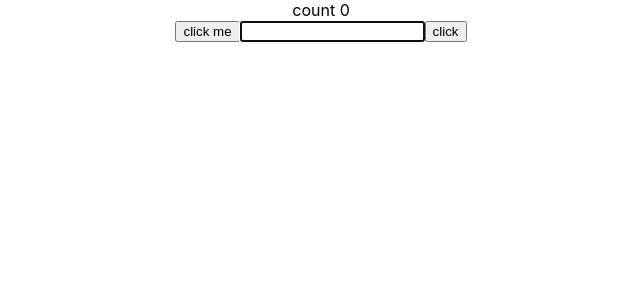
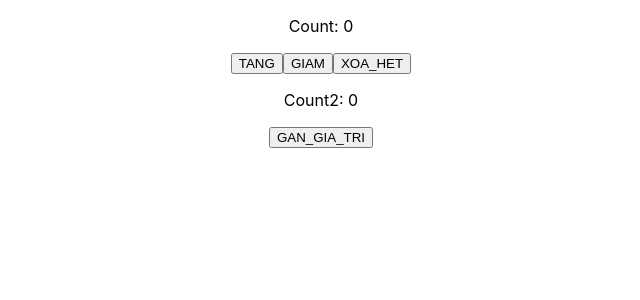
Before and after one commit to toanlehcm/HoleTex, a React (Create React App) app: page / in a window 1280 px wide. Shown: the top 300 px of the page, without its empty margins (319-959 px from the left). Built offline with nearby package versions, Linux system fonts and the light colour scheme.

Commit message:
LearnUseReducer: demo.

```diff
--- a/src/App.js
+++ b/src/App.js
@@ -1,10 +1,10 @@
 import './App.css';
-import LearnUseRef from './lesson/LearnUseRef';
+import LearnUseReducer from './lesson/LearnUseReducer';
 
 function App() {
   return (
     <div className="App">
-      <LearnUseRef />
+      <LearnUseReducer />
     </div>
   );
 }
--- /dev/null
+++ b/src/lesson/LearnUseReducer/index.js
@@ -0,0 +1,67 @@
+import React, { useEffect, useReducer, useRef, useState } from 'react';
+
+/**
+ * ACTION: 'ADD_NEW_ITEM'
+ * VIEW: nhan len 1 button -> dispatch('ADD_NEW_ITEM')
+ * REDUCER (state, action) => {
+ *  switch(action) {
+ *    case 'ADD_NEW_ITEM':
+ *    return  state + 1;
+ *  }
+ * }
+ * */
+
+const ACTION = {
+  TANG: 'TANG',
+  GIAM: 'GIAM',
+  XOA_HET: 'XOA_HET',
+  GAN_GIA_TRI: 'GAN_GIA_TRI'
+}
+
+const reducer = (state, action) => {
+  switch (action) {
+    case ACTION.TANG:
+      return state + 1
+
+    case ACTION.GIAM:
+      return state - 1
+
+    case ACTION.XOA_HET:
+      return 0
+
+    default:
+      return state;
+  }
+}
+
+const reducer2 = (state, action) => {
+  switch (action.type) {
+    case ACTION.GAN_GIA_TRI:
+      return action.data // Assign data of for state.
+
+    default:
+      return state;
+  }
+}
+
+function LearnUseReducer(props) {
+  const [count, dispatch] = useReducer(reducer, 0);
+  const [count2, dispatch2] = useReducer(reducer2, 0);
+
+  return (
+    <div >
+      <p>Count: {count}</p>
+      <button onClick={() => dispatch(ACTION.TANG)}>{ACTION.TANG}</button>
+      <button onClick={() => dispatch(ACTION.GIAM)}>{ACTION.GIAM}</button>
+      <button onClick={() => dispatch(ACTION.XOA_HET)}>{ACTION.XOA_HET}</button>
+
+      <p>Count2: {count2}</p>
+      <button onClick={() => dispatch2({
+        type: ACTION.GAN_GIA_TRI, // type tự đặt.
+        data: 10
+      })}>{ACTION.GAN_GIA_TRI}</button>
+    </div>
+  );
+}
+
+export default LearnUseReducer;
```
